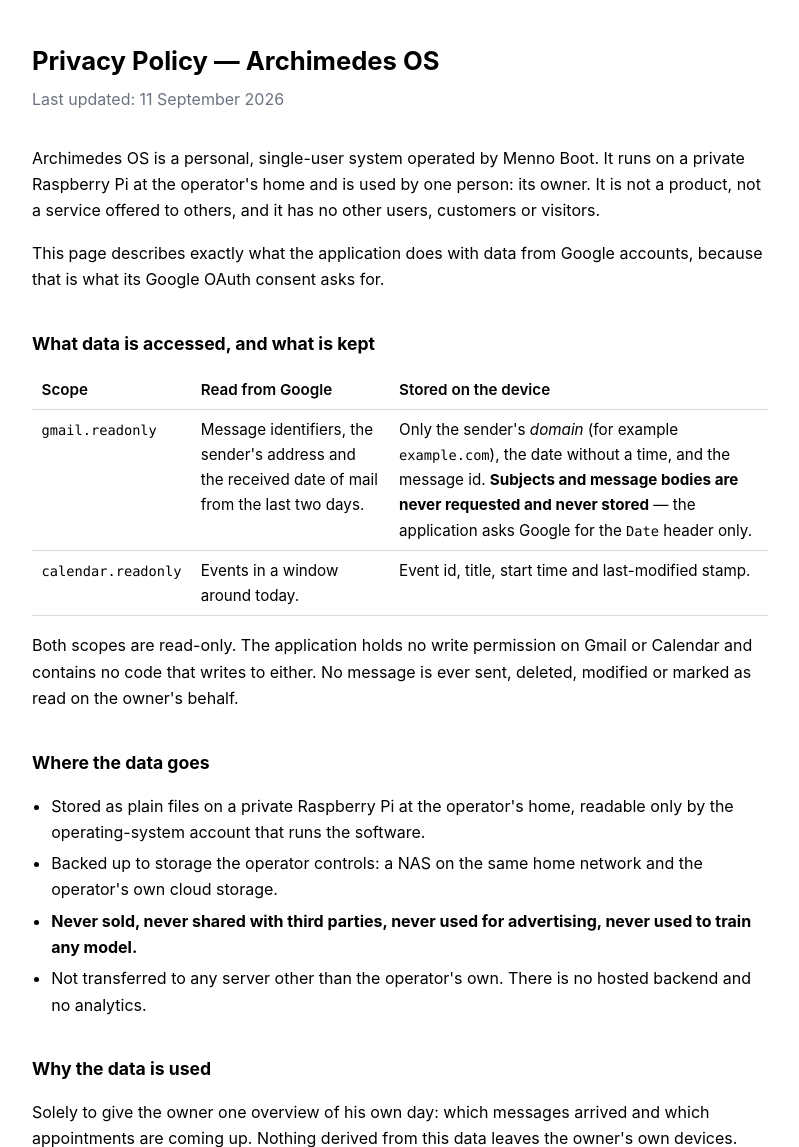
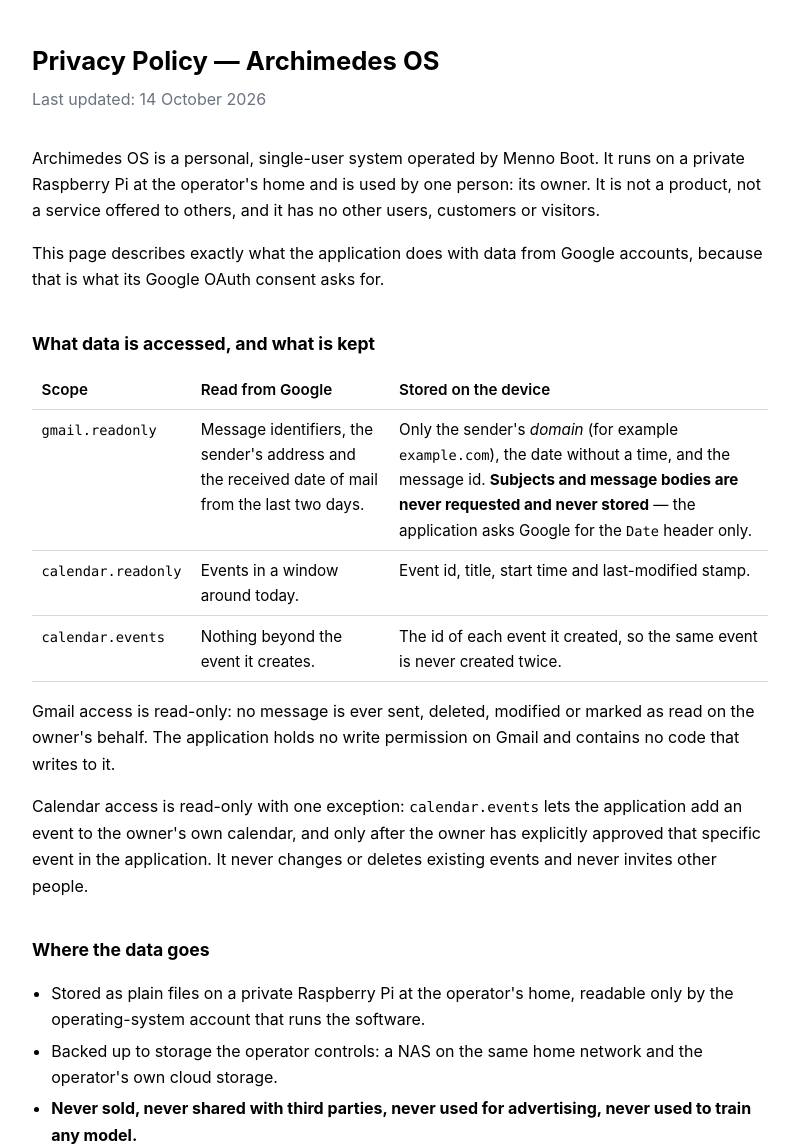
Before and after one commit to menno7608/toSurfOrNotToSurf, a Flask app: page /privacy in a window 1280 px wide. Shown: the top 1147 px of the page, without its empty margins (240-1039 px from the left). Run offline with Flask 3, Linux system fonts and the light colour scheme; data that the repository does not hold is empty.

Commit message:
fix: privacy page states the calendar write scope
Since 14-08 the Archimedes agenda writer adds owner-approved events with
calendar.events, but the pages still said all access was read-only. Gmail
stays read-only; calendar gains one row and an explicit exception.

Co-Authored-By: Claude Opus 5.5 <noreply@anthropic.com>
Claude-Session: https://claude.ai/code/session_01WdikKavU3NjxsiqgyetQTD

```diff
--- a/backend/templates/archimedes_home.html
+++ b/backend/templates/archimedes_home.html
@@ -46,9 +46,11 @@
   <li><code>gmail.readonly</code> — the sender's domain and the date of recent
       mail. Subjects and message bodies are never requested.</li>
   <li><code>calendar.readonly</code> — the titles and times of upcoming events.</li>
+  <li><code>calendar.events</code> — adds an event to the owner's calendar, only
+      after the owner has approved that event.</li>
 </ul>
 <p>
-  Both are read-only, and everything stays on the owner's own devices. The
+  Mail is read-only, and everything stays on the owner's own devices. The
   details are in the <a href="/privacy">privacy policy</a>.
 </p>
 
--- a/backend/templates/archimedes_privacy.html
+++ b/backend/templates/archimedes_privacy.html
@@ -26,7 +26,7 @@
 <body>
 
 <h1>Privacy Policy — Archimedes OS</h1>
-<p class="sub">Last updated: 11 September 2026</p>
+<p class="sub">Last updated: 14 October 2026</p>
 
 <p>
   Archimedes OS is a personal, single-user system operated by Menno Boot. It runs
@@ -59,12 +59,23 @@
     <td>Events in a window around today.</td>
     <td>Event id, title, start time and last-modified stamp.</td>
   </tr>
+  <tr>
+    <td><code>calendar.events</code></td>
+    <td>Nothing beyond the event it creates.</td>
+    <td>The id of each event it created, so the same event is never created twice.</td>
+  </tr>
 </table>
 
 <p>
-  Both scopes are read-only. The application holds no write permission on Gmail
-  or Calendar and contains no code that writes to either. No message is ever
-  sent, deleted, modified or marked as read on the owner's behalf.
+  Gmail access is read-only: no message is ever sent, deleted, modified or
+  marked as read on the owner's behalf. The application holds no write
+  permission on Gmail and contains no code that writes to it.
+</p>
+<p>
+  Calendar access is read-only with one exception: <code>calendar.events</code>
+  lets the application add an event to the owner's own calendar, and only after
+  the owner has explicitly approved that specific event in the application.
+  It never changes or deletes existing events and never invites other people.
 </p>
 
 <h2>Where the data goes</h2>
```
